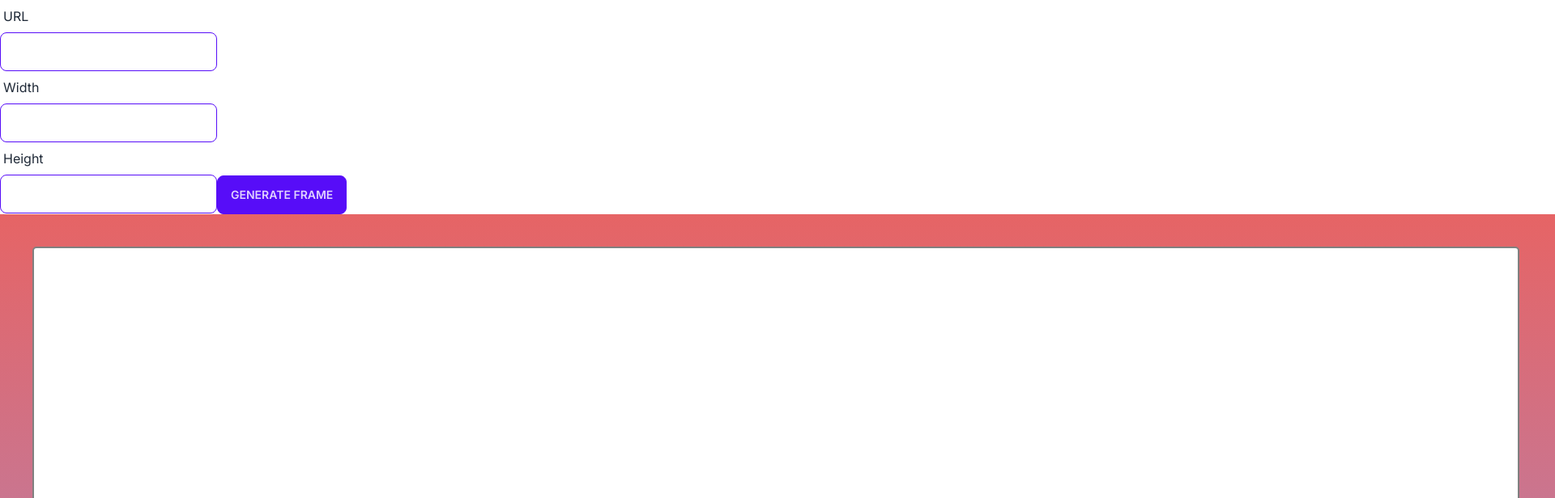
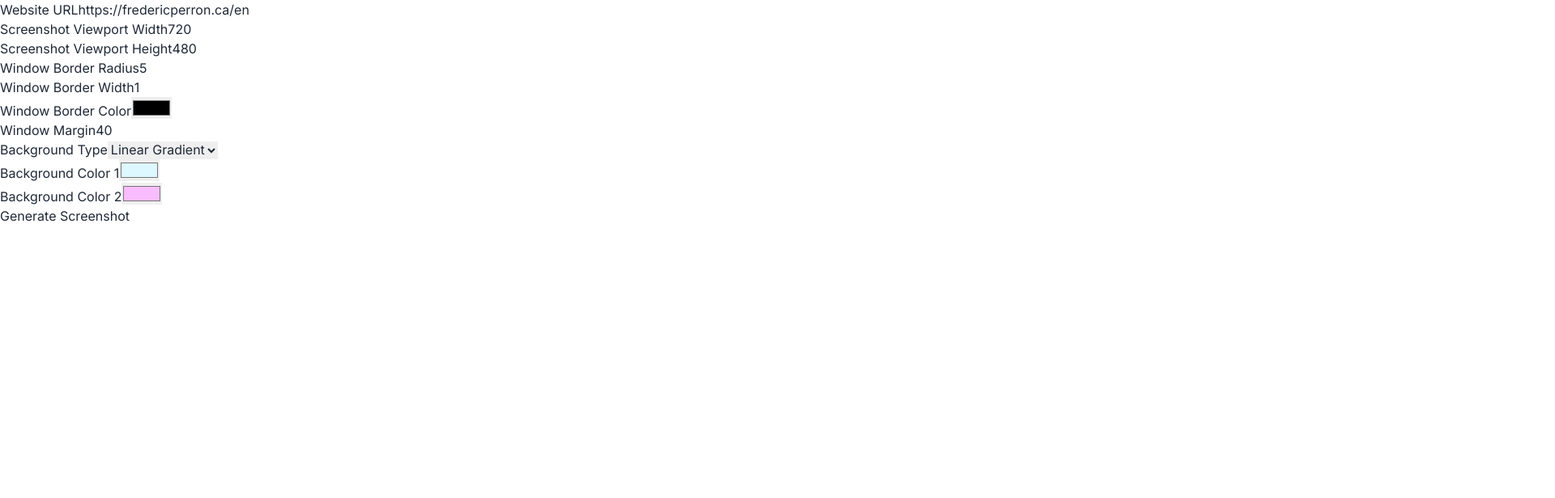
Before and after one commit to FredPerr/websitetoscreenshot, a Next.js app: page / in a window 1280 px wide. Shown: the top 616 px of the page at 81% size, 1920 px wide, since content can reach past the window. Built offline with nearby package versions, Linux system fonts and the light colour scheme.

Commit message:
feat: request form

```diff
--- /dev/null
+++ b/src/app/form.tsx
@@ -0,0 +1,116 @@
+'use client'
+
+import React from "react"
+
+const FORM_DEFAULTS = {
+    WEBSITE_URL: 'https://fredericperron.ca/en',
+    VIEWPORT_WIDTH: 720,
+    VIEWPORT_HEIGHT: 480,
+    WINDOW_BORDER_RADIUS: 5,
+    WINDOW_BORDER_WIDTH: 1,
+    WINDOW_BORDER_COLOR: 'black',
+    WINDOW_MARGIN: 40,
+    BACKGROUND_COLOR_1: '#DEF8FF',
+    BACKGROUND_COLOR_2: '#F9BDFF',
+    BACKGROUND_TYPE: 'gradient-linear'
+}
+
+interface FormProps {
+    onSubmit: (data: {
+        websiteUrl: string
+        viewportWidth: number,
+        viewportHeight: number,
+        windowBorderRadius: number,
+        windowBorderWidth: number,
+        windowBorderColor: string,
+        backgroundColor1: string,
+        backgroundColor2: string,
+        backgroundType: string
+    }) => void
+}
+
+export default function Form(props: FormProps) {
+
+    const [websiteUrl, setWebsiteUrl] = React.useState(FORM_DEFAULTS.WEBSITE_URL)
+    const [viewportWidth, setViewportWidth] = React.useState(FORM_DEFAULTS.VIEWPORT_WIDTH)
+    const [viewportHeight, setViewportHeight] = React.useState(FORM_DEFAULTS.VIEWPORT_HEIGHT)
+    const [windowBorderRadius, setWindowBorderRadius] = React.useState(FORM_DEFAULTS.WINDOW_BORDER_RADIUS)
+    const [windowBorderWidth, setWindowBorderWidth] = React.useState(FORM_DEFAULTS.WINDOW_BORDER_WIDTH)
+    const [windowBorderColor, setWindowBorderColor] = React.useState(FORM_DEFAULTS.WINDOW_BORDER_COLOR)
+    const [windowMargin, setWindowMargin] = React.useState(FORM_DEFAULTS.WINDOW_MARGIN)
+
+    const [backgroundColor1, setBackgroundColor1] = React.useState(FORM_DEFAULTS.BACKGROUND_COLOR_1)
+    const [backgroundColor2, setBackgroundColor2] = React.useState(FORM_DEFAULTS.BACKGROUND_COLOR_2)
+    const [backgroundType, setBackgroundType] = React.useState(FORM_DEFAULTS.BACKGROUND_TYPE)
+
+
+    return (
+        <form id="frame-form">
+            <label htmlFor="url">Website URL</label>
+            <input name="url" type="url" placeholder="Enter the URL of the website to screenshot" value={websiteUrl} defaultValue={FORM_DEFAULTS.WEBSITE_URL} onChange={(e) => setWebsiteUrl(e.currentTarget.value)} />
+
+            <br />
+
+            <label htmlFor="viewport-width">Screenshot Viewport Width</label>
+            <input name="viewport-width" type="number" value={viewportWidth} placeholder='Width of the final image file and website viewport width used' defaultValue={FORM_DEFAULTS.VIEWPORT_WIDTH} onChange={(e) => setViewportWidth(Number(e.currentTarget.value))} />
+
+            <br />
+
+            <label htmlFor="viewport-height">Screenshot Viewport Height</label>
+            <input name="viewport-height" type="number" value={viewportHeight} placeholder='Height of the final image file and website viewport height used' defaultValue={FORM_DEFAULTS.VIEWPORT_HEIGHT} onChange={(e) => setViewportHeight(Number(e.currentTarget.value))} />
+
+            <br />
+
+            <label htmlFor="window-border-radius">Window Border Radius</label>
+            <input name="window-border-radius" type="number" value={windowBorderRadius} defaultValue={FORM_DEFAULTS.WINDOW_BORDER_RADIUS} onChange={(e) => setWindowBorderRadius(Number(e.currentTarget.value))} />
+
+            <br />
+
+            <label htmlFor="window-border-width">Window Border Width</label>
+            <input name="window-border-width" type="number" value={windowBorderWidth} defaultValue={FORM_DEFAULTS.WINDOW_BORDER_WIDTH} onChange={(e) => setWindowBorderWidth(Number(e.currentTarget.value))} />
+
+            <br />
+
+            <label htmlFor="window-border-color">Window Border Color</label>
+            <input name="window-border-color" type="color" defaultValue={FORM_DEFAULTS.WINDOW_BORDER_COLOR} value={windowBorderColor} onChange={(e) => setWindowBorderColor(e.currentTarget.value)} />
+
+            <br />
+
+            <label htmlFor="window-margin">Window Margin</label>
+            <input name="contour-width" type="number" defaultValue={FORM_DEFAULTS.WINDOW_MARGIN} value={windowMargin} onChange={(e) => setWindowMargin(Number(e.currentTarget.value))} />
+
+            <br />
+
+            <label>Background Type</label>
+            <select defaultValue={FORM_DEFAULTS.BACKGROUND_TYPE} name="background-type" value={backgroundType} onChange={(e) => setBackgroundType(e.currentTarget.value)}>
+                <option value="solid">Solid</option>
+                <option value="gradient-radial">Radial Gradient</option>
+                <option value="gradient-linear">Linear Gradient</option>
+            </select>
+
+            <br />
+
+            <label htmlFor="background-color-1">Background Color 1</label>
+            <input name="background-color-1" type="color" defaultValue={FORM_DEFAULTS.BACKGROUND_COLOR_1} value={backgroundColor1} onChange={(e) => setBackgroundColor1(e.currentTarget.value)} />
+
+            <br />
+
+            <label htmlFor="background-color-2">Background Color 2</label>
+            <input name="background-color-2" type="color" defaultValue={FORM_DEFAULTS.BACKGROUND_COLOR_2} value={backgroundColor2} onChange={(e) => setBackgroundColor2(e.currentTarget.value)} />
+
+            <br />
+
+            <button type="button" onClick={() => props.onSubmit({
+                websiteUrl,
+                viewportHeight,
+                viewportWidth,
+                windowBorderRadius,
+                windowBorderWidth,
+                windowBorderColor,
+                backgroundColor1,
+                backgroundColor2,
+                backgroundType
+            })}>Generate Screenshot</button>
+        </form>
+    )
+}
--- a/src/app/page.tsx
+++ b/src/app/page.tsx
@@ -1,106 +1,12 @@
 'use client'
 
 import React from 'react'
-import { FRAME_CANVAS_ID, FRAME_ID } from '@/components/frames'
-import { drawImage } from '@/utils/CanvasPainter'
-import { toPng } from 'html-to-image'
-import Frame from "@/components/frames/Frame"
-
+import Form from './form'
 
 export default function Home() {
-
-    const [width, setWidth] = React.useState<number>(1920)
-    const [height, setHeight] = React.useState<number>(1080)
-    const [url, setURL] = React.useState<string>('https://webkick.ca')
-    const [bitmap, setBitmap] = React.useState<undefined | ImageBitmap>(undefined)
-    const [resultURL, setResultURL] = React.useState<string | undefined>(undefined)
-
-    const generateScreenshot = async () => {
-
-        const screenshotReq = await fetch('/api/image', {
-            method: 'POST',
-            headers: {
-                'Content-Type': 'application/json',
-            },
-            body: JSON.stringify({
-                url: url,
-                fullscreen: false,
-                width: width,
-                height: height,
-            })
-        });
-        if (!screenshotReq.ok)
-            return
-
-        const blob = await screenshotReq.blob()
-        setBitmap(await createImageBitmap(blob))
-    }
-
-    const generateVisualImage = async () => {
-
-        const frame = document.getElementById(FRAME_ID)
-        if (!frame) {
-            console.error("Could not get the frame to generate the final visual result")
-            return
-        }
-
-        const image = await toPng(frame)
-        setResultURL(image)
-    }
-
-    React.useEffect(() => {
-        if (!bitmap)
-            return
-
-        const canvas = document.getElementById(FRAME_CANVAS_ID) as HTMLCanvasElement | null
-        if (!canvas) {
-            console.error("Could not get the frame canvas ID to paint on")
-            return
-        }
-
-        const ctx = canvas.getContext('2d')
-        if (!ctx) {
-            console.error("Could not get 2D context of the frame canvas")
-            return
-        }
-
-        drawImage(bitmap, ctx)
-
-    }, [bitmap])
-
     return (
-        <div>
-            <label className="label" htmlFor="url">URL</label>
-            <input className="input input-bordered input-primary" type="url" onChange={(e) => setURL(e.currentTarget.value)} />
-            <label className="label" htmlFor="width">Width</label>
-            <input className="input input-bordered input-primary" name="width" onChange={(e) => {
-                try {
-                    const px = Number(e.currentTarget.value);
-                    setWidth(px)
-                } catch {
-                    return
-                }
-            }} />
-
-            <label className="label" htmlFor="height">Height</label>
-            <input className="input input-bordered input-primary" name="height" onChange={(e) => {
-                try {
-                    const px = Number(e.currentTarget.value);
-                    setHeight(px)
-                } catch {
-                    return
-                }
-            }
-            } />
-            <input type="button" value="Generate frame" onClick={() => generateScreenshot()} className='cursor-pointer btn btn-primary' />
-            <div>
-                {/* <DesktopFrame url="https://google.com" />  */}
-                <Frame displayURL={url} frame={{ borderWidth: 2, borderColor: 'gray', borderRadius: 6 }} width={width} height={height} padding={40} />
-            </div>
-            <button className="btn btn-primary" onClick={() => generateVisualImage()}>Generate visual image</button>
-            {
-                resultURL && <a href={resultURL} target='_blank' rel="noreferrer">View result</a>
-            }
-        </div>
+        <Form onSubmit={(data) => {
+            console.table(data)
+        }} />
     )
 }
```
